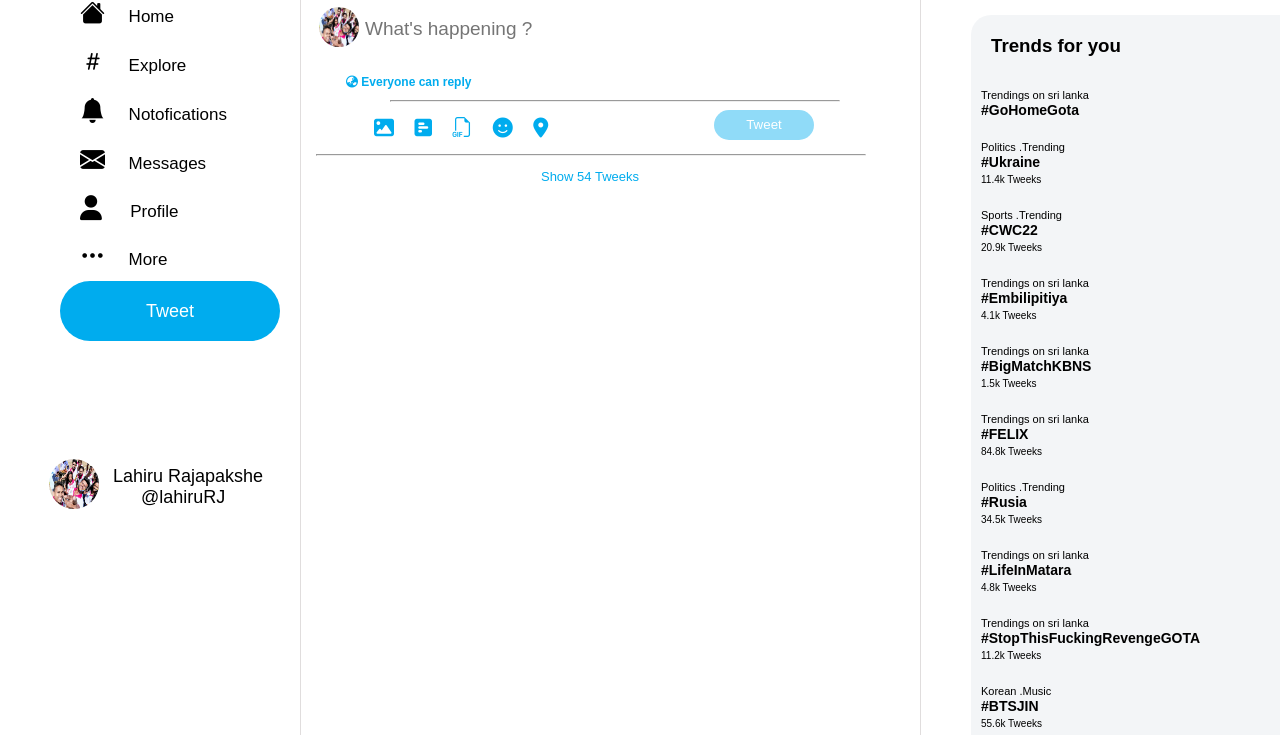
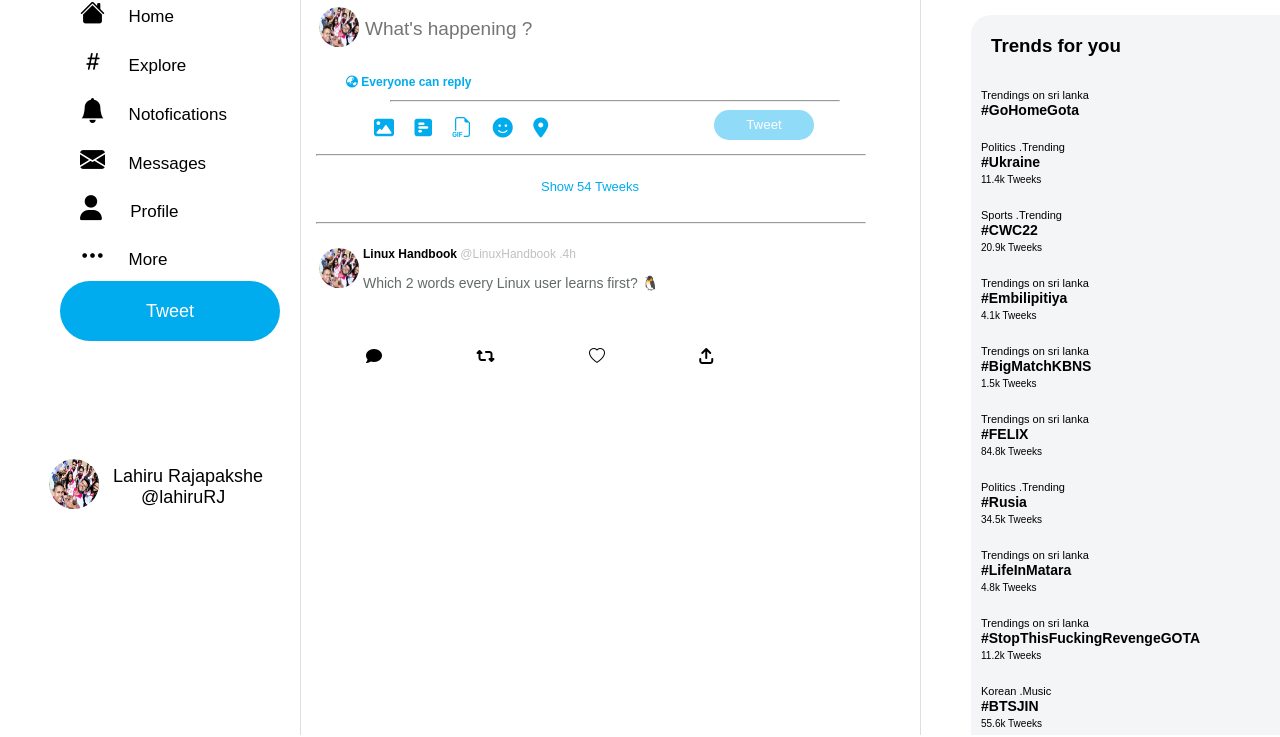
Before and after one commit to Lahiru720/twitter-clone, a plain HTML site: page index.html in a window 1280 px wide. Shown: the part 65-802 px from the top of the page. Drawn offline with nearby package versions, Linux system fonts and the light colour scheme.

Commit message:
Add post wthout image

```diff
--- a/css/style.css
+++ b/css/style.css
@@ -344,3 +344,24 @@ color: #00acee;
   border-radius: 50%;
   cursor: pointer;
 }
+.show-tweeks:hover{
+  background-color: #f0f0f5;
+  transition: .5s ease-in-out;
+}
+.show-tweeks{
+  transition: .5s ease-in-out;
+}
+.post-p{
+  font-size: 12px;
+}
+.post-p2{
+  color: #646969;
+  font-size: 14px;
+}
+.reactions i{
+  padding: 40px;
+  padding-left: 50px;
+}
+.reactions{
+
+}
--- a/index.html
+++ b/index.html
@@ -176,8 +176,43 @@
       </div>
     </div>
     <hr style="color: rgba(245, 245, 245, 0.185);width: 100%;">
-    <p style="color: #00acee;text-align: center;font-size: 13px;">Show 54 Tweeks</p>
+    <div class="show-tweeks" style="width: 100%;height: 45px;">
+      <p style="color: #00acee;text-align: center;font-size: 13px;padding-top: 10px;">Show 54 Tweeks</p>
+
+    </div>
+    <hr style="color: rgba(245, 245, 245, 0.185);width: 100%;">
+
+    <div class="post-1">
+
+      <table>
+        <td>
+
+          <img src="image/me.jpg"  width="40px" height="40px" style="border-radius: 50%;" alt="">
+        </td>
+
+        <td>
+          <p class="post-p" ><span style="font-weight: bold;">Linux Handbook</span> <span style="color: rgb(194, 192, 192);" >@LinuxHandbook .4h</span></p>
+          <p class="post-p2">Which 2 words every Linux user learns first? 🐧
+          </p>
+        </td>
+
+
+
+
+
+
+      </table>
+
+      <div class="reactions">
+
+        <i class="fa-solid fa-comment"></i>
+        <i class="fa-solid fa-retweet"></i>
+        <i class="bi bi-heart"></i>
+        <i class="fa-solid fa-arrow-up-from-bracket"></i>
 
       </div>
+
+    </div>
+  </div>
 </body>
 </html>
```
